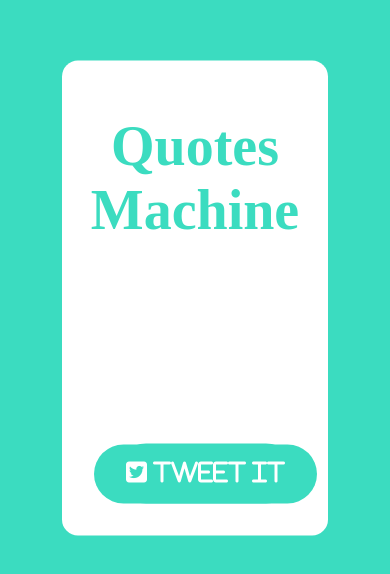
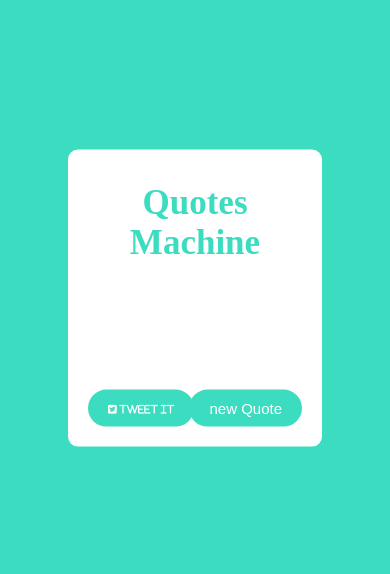
Before and after one commit to MateuszBukowski93/quotes-generator-freecodecamp, a React (Create React App) app: page / in a window 390 px wide. Shown: the part 124-698 px from the top of the page. Built offline with nearby package versions, Linux system fonts and the light colour scheme; no server answers.

Commit message:
styles for mobile added

```diff
--- a/src/App.css
+++ b/src/App.css
@@ -65,3 +65,9 @@ html {
   bottom: 2rem;
   left: 2rem;
 }
+
+@media (max-width: 700px) {
+  *{
+    font-size:10px
+  }
+}
--- a/src/compontets/QuotesMachine.js
+++ b/src/compontets/QuotesMachine.js
@@ -31,6 +31,7 @@ const QuotesMachine = () => {
       <button id="new-quote" className="btn" onClick={getRandomQuote}>
         new Quote
       </button>
+
       <a
         href={encodeURI(
           `https://twitter.com/intent/tweet?text=${quote}&hashtags=MateuszBukowski`
```
